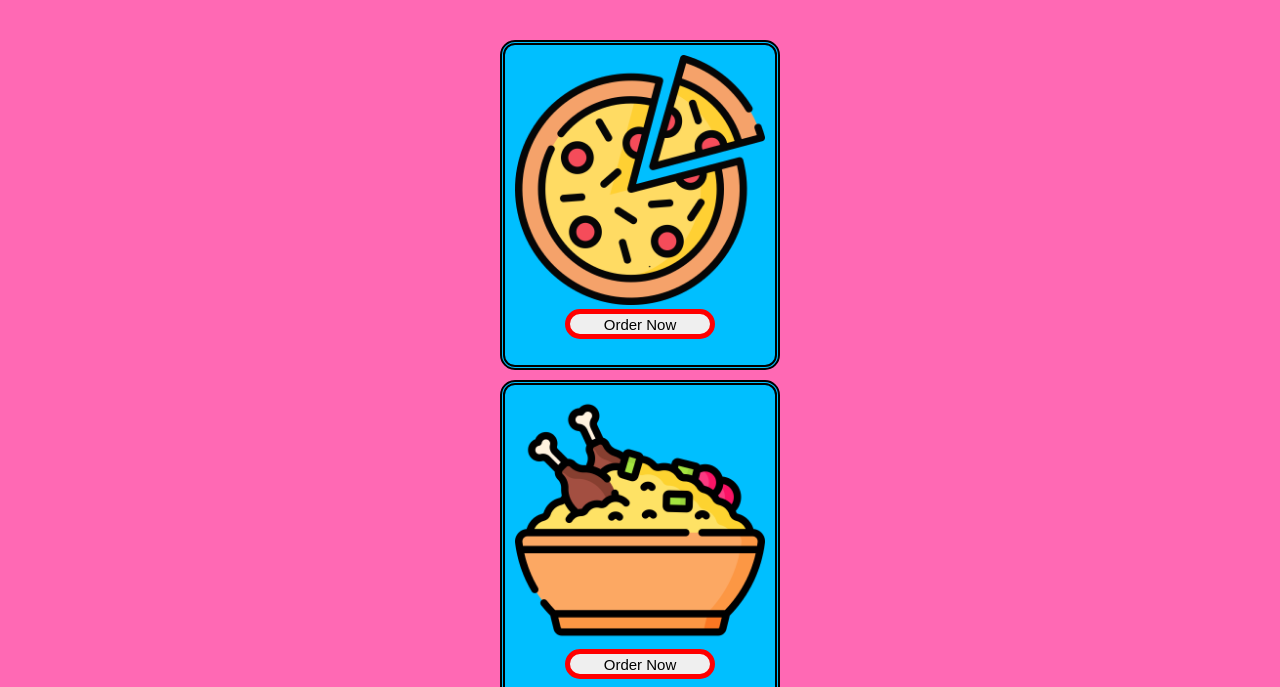
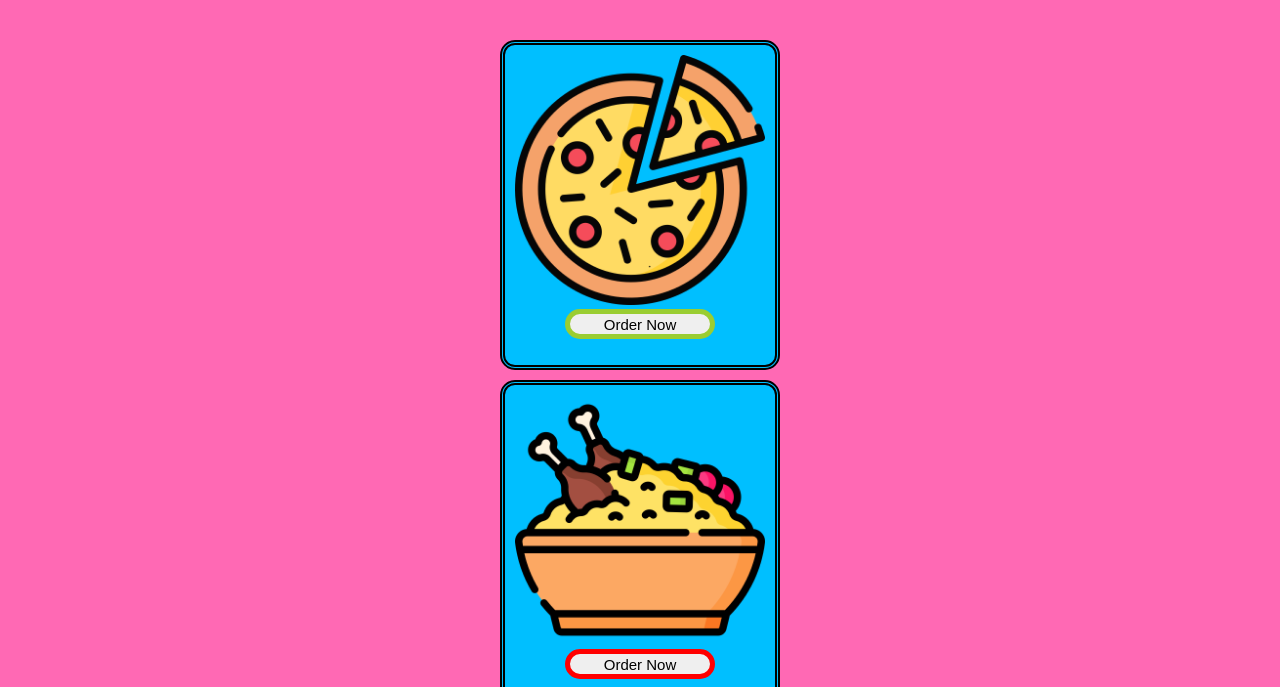
Before and after one commit to RohitMankar5522/Foodie-Woodie, a plain HTML site: page index.html in a window 1280 px wide. In both pictures the pointer is over the input 640 px from the left and 437 px from the top of the page. Shown: the part 113-800 px from the top of the page. Drawn offline with Linux system fonts and the light colour scheme.

Commit message:
Added Hover Effect

```diff
--- a/index.html
+++ b/index.html
@@ -32,6 +32,14 @@
             border: solid red 5px;
             cursor: pointer;
             }
+            .input-button:hover{
+            height: 30px;
+            width: 150px;
+            font-size: 15px;
+            border-radius: 20px;
+            border: solid yellowgreen 5px;
+            cursor: pointer;
+            }
     </style>
 </head>
 <body>
```
